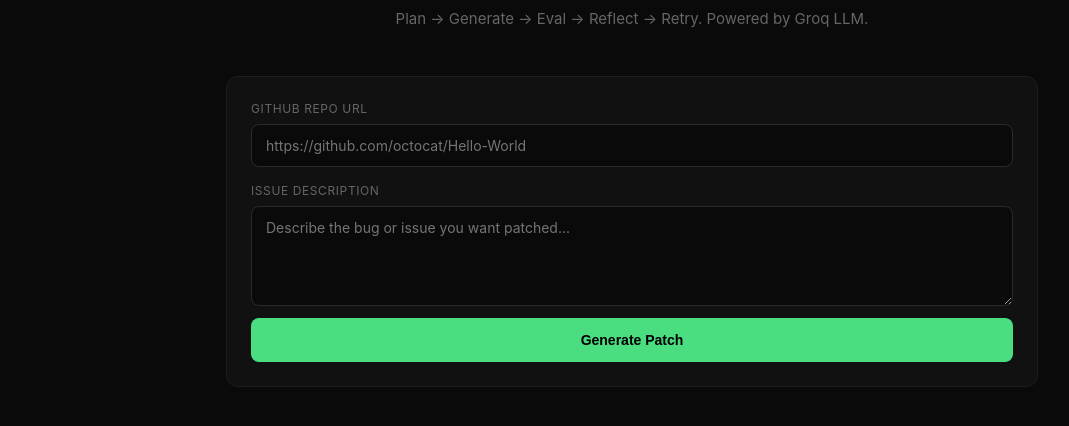
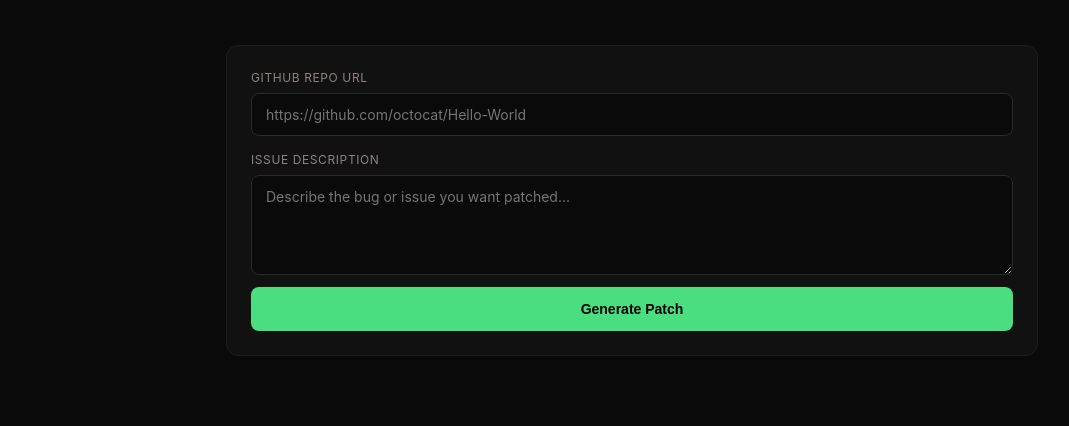
Before and after one commit to Kummu15/autopatch, a plain HTML site: page index.html in a window 1280 px wide. Shown: the part 168-594 px from the top of the page, without its empty margins (8-1077 px from the left). Drawn offline with Linux system fonts and the light colour scheme.

Commit message:
remove subtitle line

```diff
--- a/index.html
+++ b/index.html
@@ -17,7 +17,7 @@
   .hero h2 span { color: #4ade80; }
   .hero p { color: #666; font-size: 15px; }
   .card { background: #111; border: 1px solid #1e1e1e; border-radius: 12px; padding: 24px; margin-bottom: 16px; }
-  label { font-size: 12px; color: #666; text-transform: uppercase; letter-spacing: 0.05em; display: block; margin-bottom: 8px; }
+  label { font-size: 12px; color: #928080; text-transform: uppercase; letter-spacing: 0.05em; display: block; margin-bottom: 8px; }
   input, textarea { width: 100%; background: #0a0a0a; border: 1px solid #2a2a2a; border-radius: 8px; padding: 12px 14px; color: #e4e4e4; font-size: 14px; outline: none; transition: border-color 0.2s; font-family: inherit; }
   input:focus, textarea:focus { border-color: #4ade80; }
   textarea { resize: vertical; min-height: 100px; }
@@ -57,7 +57,6 @@
 <main>
   <div class="hero">
     <h2>AI agent that <span>patches your code</span></h2>
-    <p>Plan → Generate → Eval → Reflect → Retry. Powered by Groq LLM.</p>
   </div>
   <div class="card">
     <label>GitHub Repo URL</label>
```
